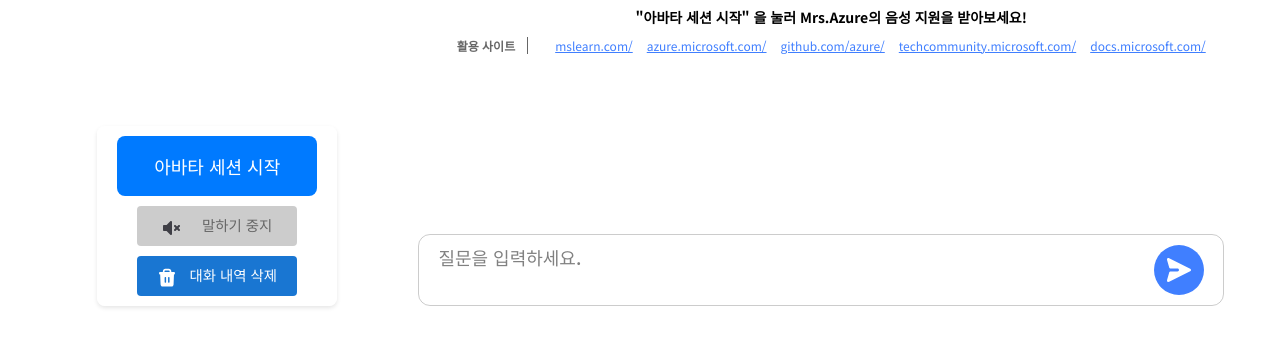
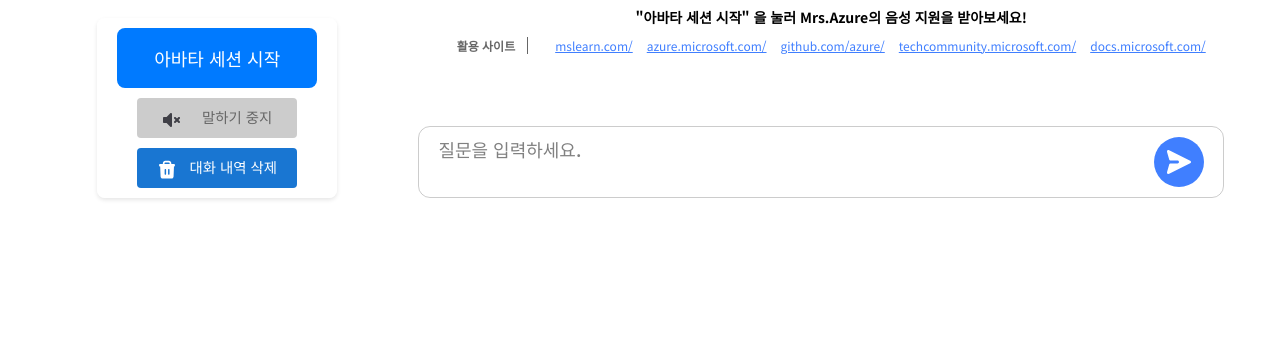
Before and after one commit to MSLearnAvatar/avatar, a website: page src/index.html in a window 1280 px wide. Shown: the part 478-824 px from the top of the page. After the commit the page ends 800 px from the top, so only its background shows below. Drawn offline with nearby package versions, Linux system fonts and the light colour scheme.

Commit message:
chatHistory height change

```diff
--- a/src/static/css/styles.css
+++ b/src/static/css/styles.css
@@ -139,7 +139,7 @@ button:disabled {
 }
 
 #chatHistory {
-  height: 580px; /*추후 변경*/
+  height: 472px; /*추후 변경*/
   padding: 10px;
   display: flex;
   flex-direction: column;
```
